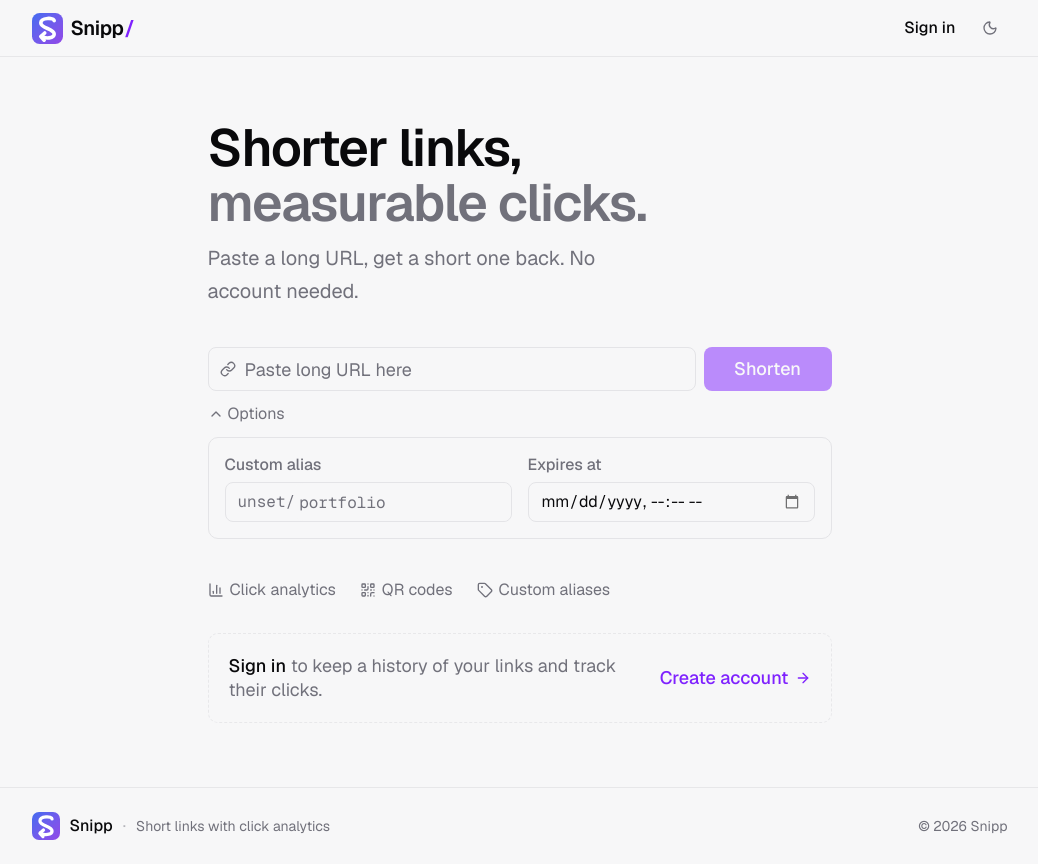
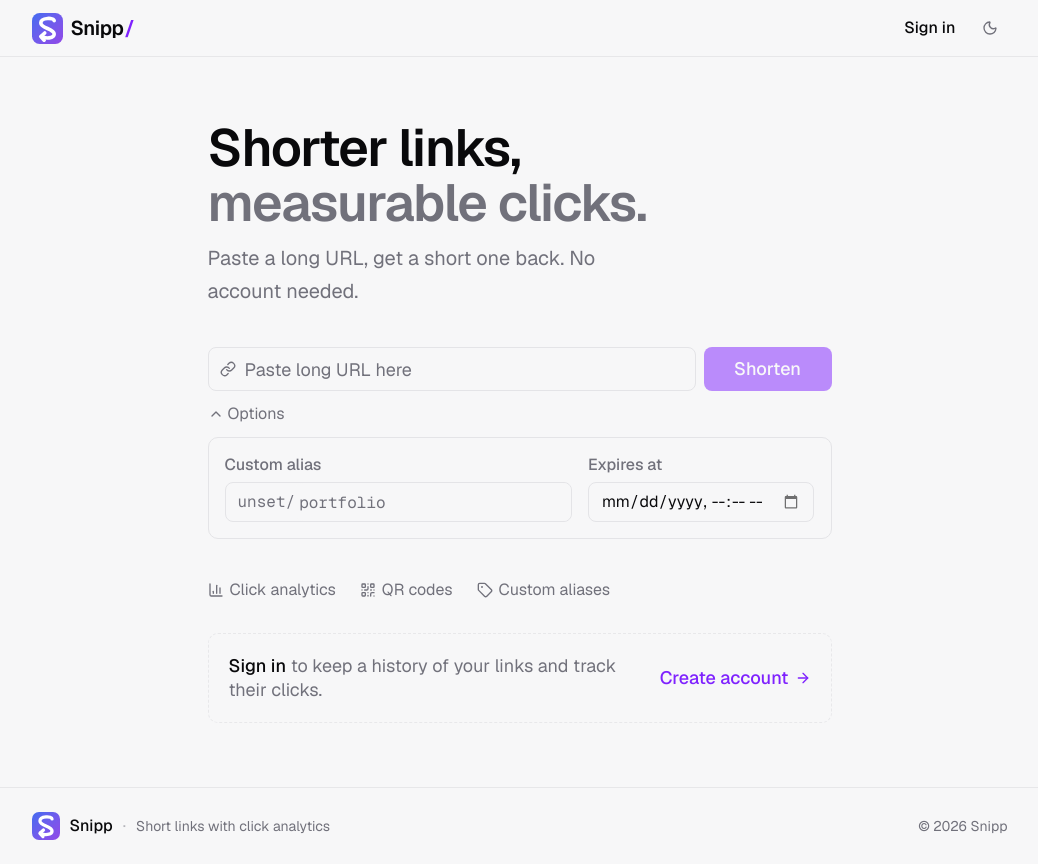
Before and after one commit to iamKinosuke/snipp, a Next.js app in the folder apps/frontend/: page / in a window 1280 px wide. Both pictures are taken after a click on the button "Options". Shown: the whole page, without its empty margins (113-1151 px from the left). Built offline with nearby package versions, Linux system fonts and the light colour scheme; no server answers.

Commit message:
Expand custom alias input field

```diff
--- a/apps/frontend/src/components/shorten-form.tsx
+++ b/apps/frontend/src/components/shorten-form.tsx
@@ -157,8 +157,8 @@ export function ShortenForm({ isSignedIn }: { isSignedIn: boolean }) {
         </button>
 
         {optionsOpen ? (
-          <div className="border-border animate-in fade-in-0 slide-in-from-top-1 grid gap-4 rounded-lg border p-4 duration-150 ease-out sm:grid-cols-2">
-            <div className="flex flex-col gap-1.5">
+          <div className="border-border animate-in fade-in-0 slide-in-from-top-1 grid gap-4 rounded-lg border p-4 duration-150 ease-out sm:grid-cols-5">
+            <div className="flex flex-col gap-1.5 sm:col-span-3">
               <Label htmlFor={aliasId}>Custom alias</Label>
               <div className="focus-within:border-ring focus-within:outline-ring/40 border-input flex h-10 cursor-text items-center rounded-md border transition-[color,border-color] duration-150 focus-within:outline-2">
                 <label
@@ -180,7 +180,7 @@ export function ShortenForm({ isSignedIn }: { isSignedIn: boolean }) {
               </div>
             </div>
 
-            <div className="flex flex-col gap-1.5">
+            <div className="flex flex-col gap-1.5 sm:col-span-2">
               <Label htmlFor={expiresId}>Expires at</Label>
               <Input
                 id={expiresId}
```
